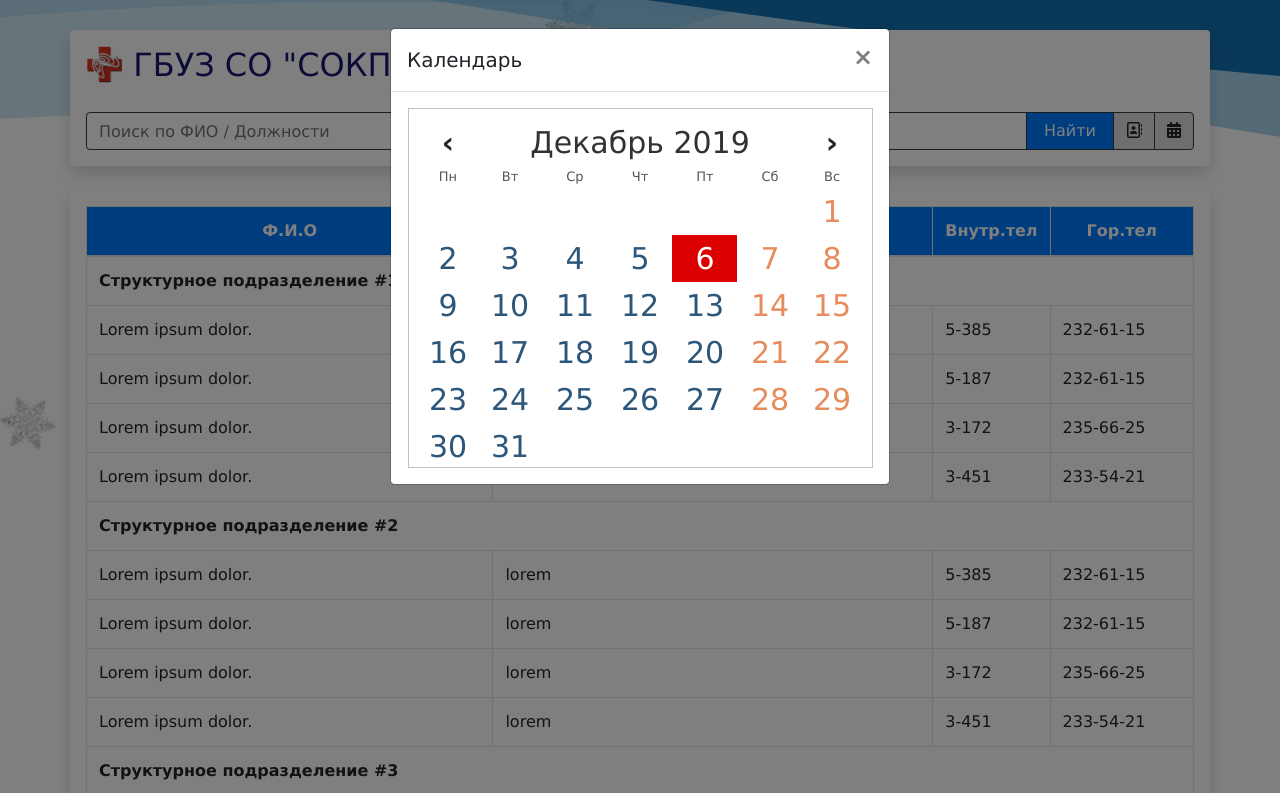
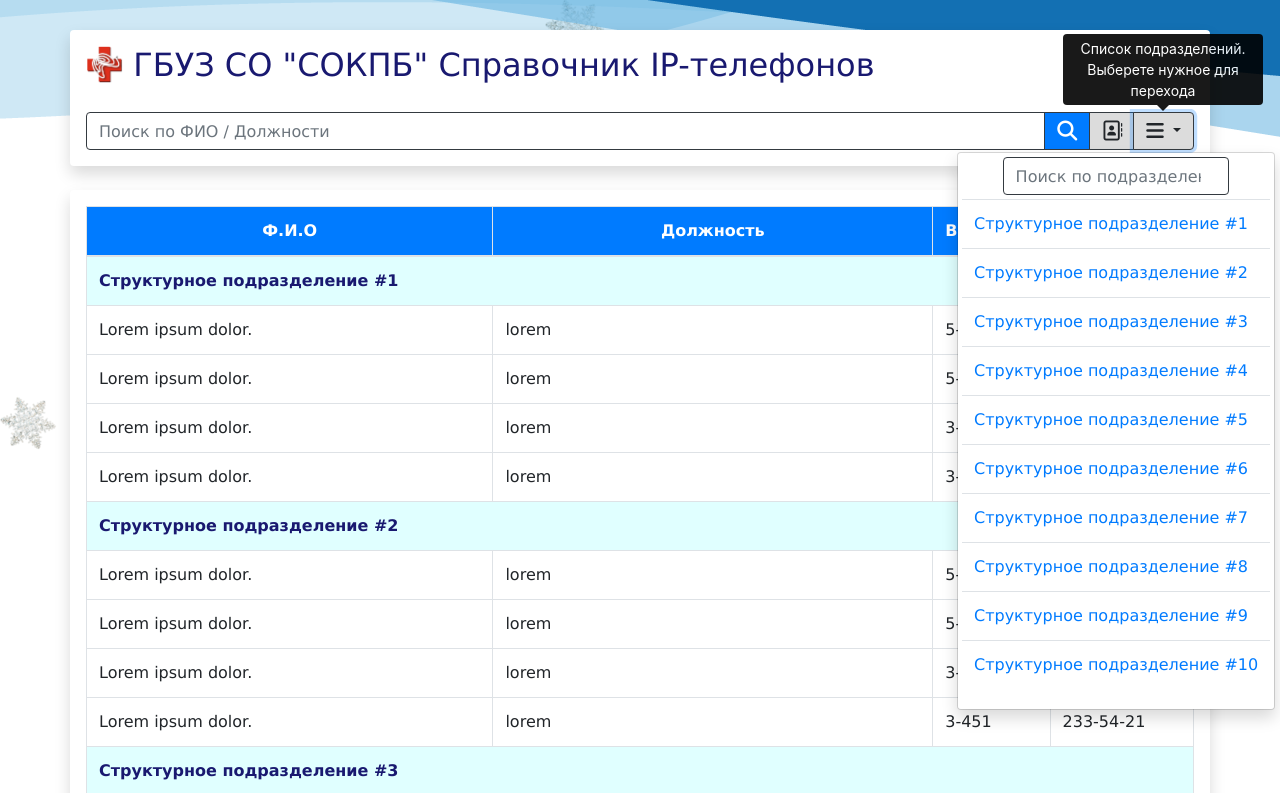
Before and after one commit to alexpi0n/Phonebook-SOKPB, a plain HTML site: page index.html in a window 1280 px wide. Both pictures are taken after a click on the button 1174 px from the left and 131 px from the top of the page. Shown: the top 793 px of the page. Drawn offline with nearby package versions, Linux system fonts and the light colour scheme; no server answers.

Commit message:
добавил меню подразделений

```diff
--- a/index.html
+++ b/index.html
@@ -10,37 +10,6 @@
     <script src="js/jquery-3.4.1.js"></script>
     <script src="js/bootstrap.bundle.min.js"></script>
     <script src="js/popper.min.js"></script>
-    <script>
-        $(document).ready(function () {
-            function LoadTbody() {
-                $.ajax({
-                    type: "POST",
-                    cache: false,
-                    url: "functions.php",
-                    data: {
-                        action: 'GetPhoneBook',
-                        fltr: function () {
-                            return $('#inputFltr').val();
-                        }
-                    },
-                    success: function (data) {
-                        document.querySelector('#table_body').innerHTML = data;
-                    }
-                });
-            };
-            LoadTbody();
-
-            $('#FindBtn').on('click', function() {
-                LoadTbody();
-            });
-
-            $("#inputFltr").keypress(function (e) {
-                if (e.which == 13) {
-                    $('#FindBtn').click();
-                }
-            });
-        });
-    </script>
 
 </head>
 
@@ -51,50 +20,65 @@
 <header class="style">
     <div class="container">
         <div class="row search justify-content-center">
-            <div class="col-md-12 shadow p-3 mb-5 bg-white rounded">
+            <div class="col-12 shadow p-3 mb-5 bg-white rounded">
 
-                <h2><a class="title-color no-underline" href="https://10.3.0.150/phonebook2" data-tooltip="tooltip" data-placement="left" title="Обновить страницу и сбросить поиск"><img src="img/logo2.png" width="37" height="37" class="d-inline-block align-top">&nbspГБУЗ СО "СОКПБ" Справочник IP-телефонов</a></h2>
+                <h2><a class="title-color no-underline" href="index.html" data-tooltip="tooltip" data-placement="left" title="Обновить страницу и сбросить поиск"><img src="img/logo2.png" width="37" height="37" class="d-inline-block align-top">&nbspГБУЗ СО "СОКПБ" Справочник IP-телефонов</a></h2>
 
                 <div class="input-group">
                     <input type="search" class="form-control border border-dark" id="inputFltr" placeholder="Поиск по ФИО / Должности">
                     <div class="input-group-append">
 
-                        <button type="button" class="btn btn-primary border border-dark" id="FindBtn">&nbspНайти&nbsp</button>
-                        <form action="pb.docx" target="_blank">
-                            <button type="submit" class="btn btn-color border border-dark border-right-0 border-left-0 rounded-0" data-tooltip="tooltip" data-placement="top" title="Открыть или скачать справочник в MS Word">
-                                <i class="fa fa-address-book-o" aria-hidden="true"></i>
-                            </button>
-                        </form>
-                        <button type="button" class="btn btn-color border border-dark rounded-right" data-toggle="modal" data-target="#exampleModal" data-tooltip="tooltip" data-placement="right" title="Календарь">
-                            <i class="fa fa-calendar" aria-hidden="true"></i>
+                        <button type="button" class="btn btn-primary border border-dark" id="FindBtn">
+                                <i class="fa fa-search fa-lg" aria-hidden="true"></i>
                         </button>
+                            <a class="btn btn-color border border-dark border-right-0" href="pb.docx" role="button" target="_blank" data-tooltip="tooltip" data-placement="top" title="Открыть или скачать старый телефонный справочник">
+                                <i class="fa fa-address-book-o fa-lg" aria-hidden="true"></i>
+                            </a>
 
-                        <div class="modal" id="exampleModal" tabindex="-1" role="dialog" aria-labelledby="exampleModalLabel" aria-hidden="true">
-                            <div class="modal-dialog" role="document">
-                                <div class="modal-content">
-                                    <div class="modal-header">
-                                        <h5 class="modal-title" id="exampleModalLabel">Календарь</h5>
-                                        <button type="button" class="close" data-dismiss="modal" aria-label="Close">
-                                            <span aria-hidden="true">&times;</span>
-                                        </button>
-                                    </div>
-                                    <div class="modal-body">
-                                        <div align=center>
-                                            <div class="calendar">
-                                                <table id="calendar"  border="0" cellspacing="0" cellpadding="1">
-                                                    <thead>
-                                                    <tr><td><b>‹</b><td colspan="5"><td><b>›</b>
-                                                    <tr><td>Пн<td>Вт<td>Ср<td>Чт<td>Пт<td>Сб<td>Вс
-                                                    </thead>
-                                                    <tbody></tbody>
-                                                </table>
-                                            </div>
-                                        </div>
+                        <button type="button" class="btn btn-color border border-dark rounded-right dropdown-toggle" data-toggle="dropdown" aria-haspopup="true" aria-expanded="false" data-tooltip="tooltip" data-placement="top" title="Список подразделений. Выберете нужное для перехода">
+                                <i class="fa fa-bars fa-lg" aria-hidden="true"></i>
+                        </button>
+                            <div class="dropdown-menu shadow p-1 rounded">
+                                <div class="row justify-content-center sd-input-group">
+                                    <div class="input-group-append p-1 mt-n1 sd-input">
+                                        <input type="search" class="form-control rounded border border-dark" id="inputPodrFltr" placeholder="Поиск по подразделению">
                                     </div>
                                 </div>
+                                <table class="table">
+                                    <tbody id="podr_body">
+                                        <tr class="dd-line">
+                                            <td><a class="sd-link no-underline" href="#a1">Структурное подразделение #1</a></td>
+                                        </tr>
+                                        <tr class="dd-line">
+                                            <td><a class="sd-link no-underline" href="#a2">Структурное подразделение #2</a></td>
+                                        </tr>
+                                        <tr class="dd-line">
+                                            <td><a class="sd-link no-underline" href="#a3">Структурное подразделение #3</a></td>
+                                        </tr>
+                                        <tr class="dd-line">
+                                            <td><a class="sd-link no-underline" href="#a4">Структурное подразделение #4</a></td>
+                                        </tr>
+                                        <tr class="dd-line">
+                                            <td><a class="sd-link no-underline" href="#a5">Структурное подразделение #5</a></td>
+                                        </tr>
+                                        <tr class="dd-line">
+                                            <td><a class="sd-link no-underline" href="#a6">Структурное подразделение #6</a></td>
+                                        </tr>
+                                        <tr class="dd-line">
+                                            <td><a class="sd-link no-underline" href="#a7">Структурное подразделение #7</a></td>
+                                        </tr>
+                                        <tr class="dd-line">
+                                            <td><a class="sd-link no-underline" href="#a8">Структурное подразделение #8</a></td>
+                                        </tr>
+                                        <tr class="dd-line">
+                                            <td><a class="sd-link no-underline" href="#a9">Структурное подразделение #9</a></td>
+                                        </tr>
+                                        <tr class="dd-line">
+                                            <td><a class="sd-link no-underline" href="#a10">Структурное подразделение #10</a></td>
+                                        </tr>
+                                    </tbody>
+                                </table>
                             </div>
-                        </div>
-
                     </div>
                 </div>
             </div>
@@ -102,9 +86,9 @@
     </div>
 </header>
 
-<main class="container shadow p-3 mb-5 bg-white">
+<main class="container shadow p-3 mb-5 bg-white rounded">
     <div class="row">
-        <div class="col-md-12">
+        <div class="col-12">
             <table class="table table-bordered table-hover style">
                 <thead class="style text-center">
                 <tr>
@@ -114,9 +98,9 @@
                     <th class="align-middle" width="13%">Гор.тел</th>
                 </tr>
                 </thead>
-                <tbody id="table_body">
-                    <tr>
-                            <th class="th_style" colspan="4">Структурное подразделение #1</th>
+                <tbody>
+                        <tr>
+                            <th class="style" colspan="4"><a id="a1"></a>Структурное подразделение #1</th>
                         </tr>
                         <tr>
                             <td>Lorem ipsum dolor.</td>
@@ -144,7 +128,7 @@
                         </tr>
 
                         <tr>
-                            <th class="th_style" colspan="4">Структурное подразделение #2</th>
+                            <th class="style" colspan="4"><a id="a2"></a>Структурное подразделение #2</th>
                         </tr>
 
                         <tr>
@@ -173,7 +157,7 @@
                         </tr>
 
                         <tr>
-                            <th class="th_style" colspan="4">Структурное подразделение #3</th>
+                            <th class="style" colspan="4"><a id="a3"></a>Структурное подразделение #3</th>
                         </tr>
 
                         <tr>
@@ -201,7 +185,7 @@
                             <td>233-54-21</td>
                         </tr>
                         <tr>
-                            <th class="th_style" colspan="4">Структурное подразделение #4</th>
+                            <th class="style" colspan="4"><a id="a4"></a>Структурное подразделение #4</th>
                         </tr>
 
                         <tr>
@@ -229,7 +213,7 @@
                             <td>233-54-21</td>
                         </tr>
                         <tr>
-                            <th class="th_style" colspan="4">Структурное подразделение #5</th>
+                            <th class="style" colspan="4"><a id="a5"></a>Структурное подразделение #5</th>
                         </tr>
 
                         <tr>
@@ -257,7 +241,7 @@
                             <td>233-54-21</td>
                         </tr>
                         <tr>
-                            <th class="th_style" colspan="4">Структурное подразделение #6</th>
+                            <th class="style" colspan="4"><a id="a6"></a>Структурное подразделение #6</th>
                         </tr>
 
                         <tr>
@@ -285,7 +269,7 @@
                             <td>233-54-21</td>
                         </tr>
                         <tr>
-                            <th class="th_style" colspan="4">Структурное подразделение #7</th>
+                            <th class="style" colspan="4"><a id="a7"></a>Структурное подразделение #7</th>
                         </tr>
 
                         <tr>
@@ -313,7 +297,7 @@
                             <td>233-54-21</td>
                         </tr>
                         <tr>
-                            <th class="th_style" colspan="4">Структурное подразделение #8</th>
+                            <th class="style" colspan="4"><a id="a8"></a>Структурное подразделение #8</th>
                         </tr>
 
                         <tr>
@@ -341,7 +325,7 @@
                             <td>233-54-21</td>
                         </tr>
                         <tr>
-                            <th class="th_style" colspan="4">Структурное подразделение #9</th>
+                            <th class="style" colspan="4"><a id="a9"></a>Структурное подразделение #9</th>
                         </tr>
 
                         <tr>
@@ -369,7 +353,7 @@
                             <td>233-54-21</td>
                         </tr>
                         <tr>
-                            <th class="th_style" colspan="4">Структурное подразделение #10</th>
+                            <th class="style" colspan="4"><a id="a10"></a>Структурное подразделение #10</th>
                         </tr>
 
                         <tr>
@@ -404,57 +388,22 @@
 
 <anchor class="container fixed hidden">
     <div class="row justify-content-center">
-        <div class="col-md-3 anchor-top">
+        <div class="col-3 anchor-top">
             <a class="anchor-color no-underline" href="#top">В начало страницы</a>
         </div>
     </div>
 </anchor>
 
 <script>
-    function calendar(id, year, month) {
-        var Dlast = new Date(year,month+1,0).getDate(),
-            D = new Date(year,month,Dlast),
-            DNlast = new Date(D.getFullYear(),D.getMonth(),Dlast).getDay(),
-            DNfirst = new Date(D.getFullYear(),D.getMonth(),1).getDay(),
-            calendar = '<tr>',
-            month=["Январь","Февраль","Март","Апрель","Май","Июнь","Июль","Август","Сентябрь","Октябрь","Ноябрь","Декабрь"];
-        if (DNfirst != 0) {
-            for(var  i = 1; i < DNfirst; i++) calendar += '<td>';
-        }else{
-            for(var  i = 0; i < 6; i++) calendar += '<td>';
-        }
-        for(var  i = 1; i <= Dlast; i++) {
-            if (i == new Date().getDate() && D.getFullYear() == new Date().getFullYear() && D.getMonth() == new Date().getMonth()) {
-                calendar += '<td class="today">' + i;
-            }else{
-                calendar += '<td>' + i;
-            }
-            if (new Date(D.getFullYear(),D.getMonth(),i).getDay() == 0) {
-                calendar += '<tr>';
-            }
-        }
-        for(var  i = DNlast; i < 7; i++) calendar += '<td> ';
-        document.querySelector('#'+id+' tbody').innerHTML = calendar;
-        document.querySelector('#'+id+' thead td:nth-child(2)').innerHTML = month[D.getMonth()] +' '+ D.getFullYear();
-        document.querySelector('#'+id+' thead td:nth-child(2)').dataset.month = D.getMonth();
-        document.querySelector('#'+id+' thead td:nth-child(2)').dataset.year = D.getFullYear();
-        if (document.querySelectorAll('#'+id+' tbody tr').length < 6) {  // чтобы при перелистывании месяцев не "подпрыгивала" вся страница, добавляется ряд пустых клеток. Итог: всегда 6 строк для цифр
-            document.querySelector('#'+id+' tbody').innerHTML += '<tr><td> <td> <td> <td> <td> <td> <td> ';
-        }
-    }
-    calendar("calendar", new Date().getFullYear(), new Date().getMonth());
-    // переключатель минус месяц
-    document.querySelector('#calendar thead tr:nth-child(1) td:nth-child(1)').onclick = function() {
-        calendar("calendar", document.querySelector('#calendar thead td:nth-child(2)').dataset.year, parseFloat(document.querySelector('#calendar thead td:nth-child(2)').dataset.month)-1);
-    }
-    // переключатель плюс месяц
-    document.querySelector('#calendar thead tr:nth-child(1) td:nth-child(3)').onclick = function() {
-        calendar("calendar", document.querySelector('#calendar thead td:nth-child(2)').dataset.year, parseFloat(document.querySelector('#calendar thead td:nth-child(2)').dataset.month)+1);
-    }
+    $("body").on('click', '[href*="#top"]', function(e){
+        var fixed_offset = 100;
+        $('html,body').stop().animate({ scrollTop: $(this.hash).offset().top - fixed_offset }, 1000);
+        e.preventDefault();
+    });
 </script>
 <script>
-    $("body").on('click', '[href*="#top"]', function(e){
-        var fixed_offset = 100;
+    $("body").on('click', '[href*="#a1"], [href*="#a2"], [href*="#a3"], [href*="#a4"], [href*="#a5"],[href*="#a6"], [href*="#a7"], [href*="#a8"], [href*="#a9"], [href*="#a10"]', function (e){
+        var fixed_offset = 5;
         $('html,body').stop().animate({ scrollTop: $(this.hash).offset().top - fixed_offset }, 1000);
         e.preventDefault();
     });
```
